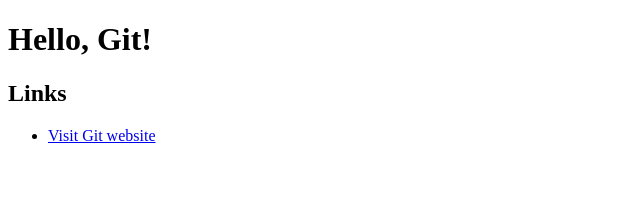
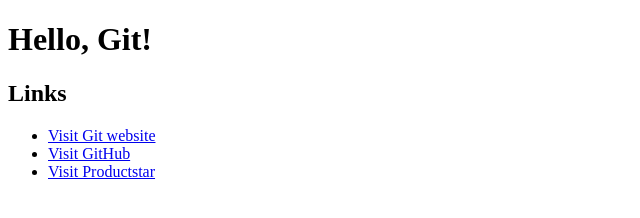
Before and after one commit to SiSOustE/HELLO-GIT, a plain HTML site: page index.html in a window 1280 px wide. Shown: the whole page, without its empty margins (0-640 px from the left). Drawn offline with Linux system fonts and the light colour scheme.

Commit message:
add Productstar link

```diff
--- a/index.html
+++ b/index.html
@@ -16,10 +16,13 @@
         <li>
           <a href="https://git-scm.com/">Visit Git website</a>
         </li>
+        <li>
+          <a href="https://github.com/">Visit GitHub</a>
+        </li>
+        <li>
+          <a href="https://productstar.ru/">Visit Productstar</a>
+        </li>
       </ul>
     </main>
-        <!-- <li>
-          <a href="https://github.com/">Visit GitHub</a>
-        </li> -->
 </body>
 </html>
```
